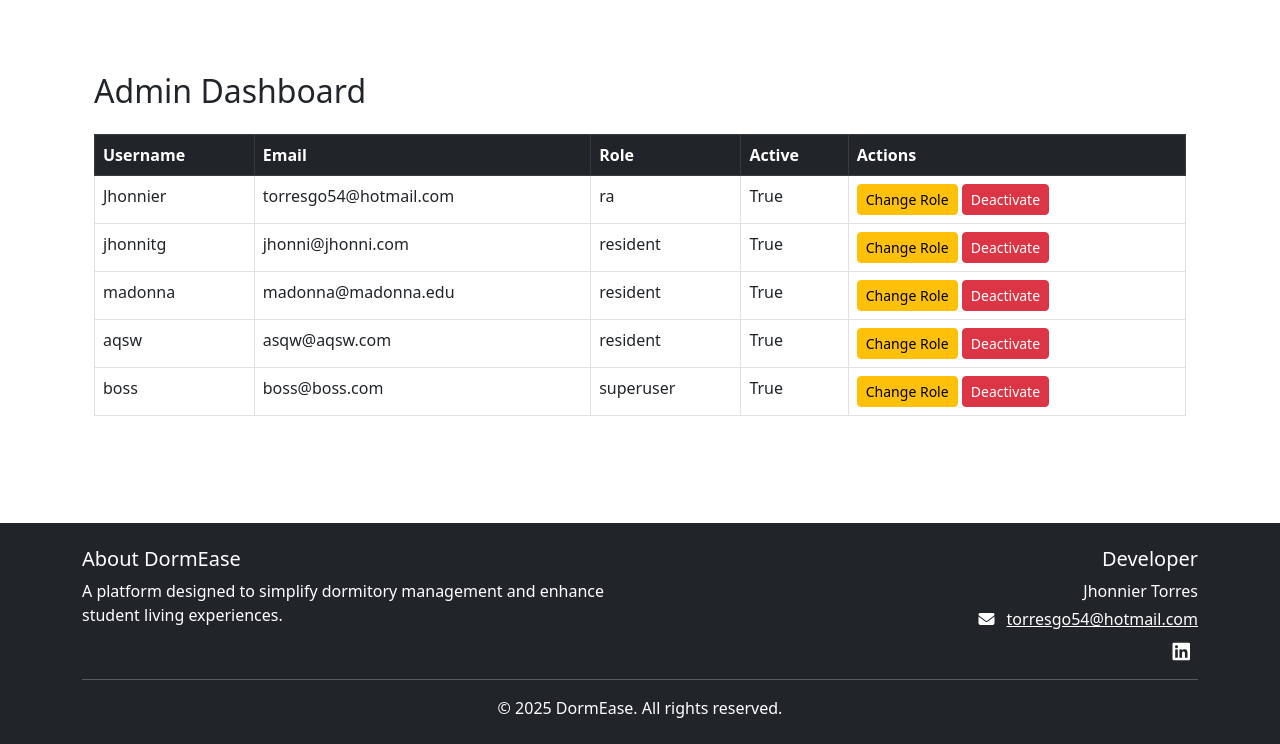
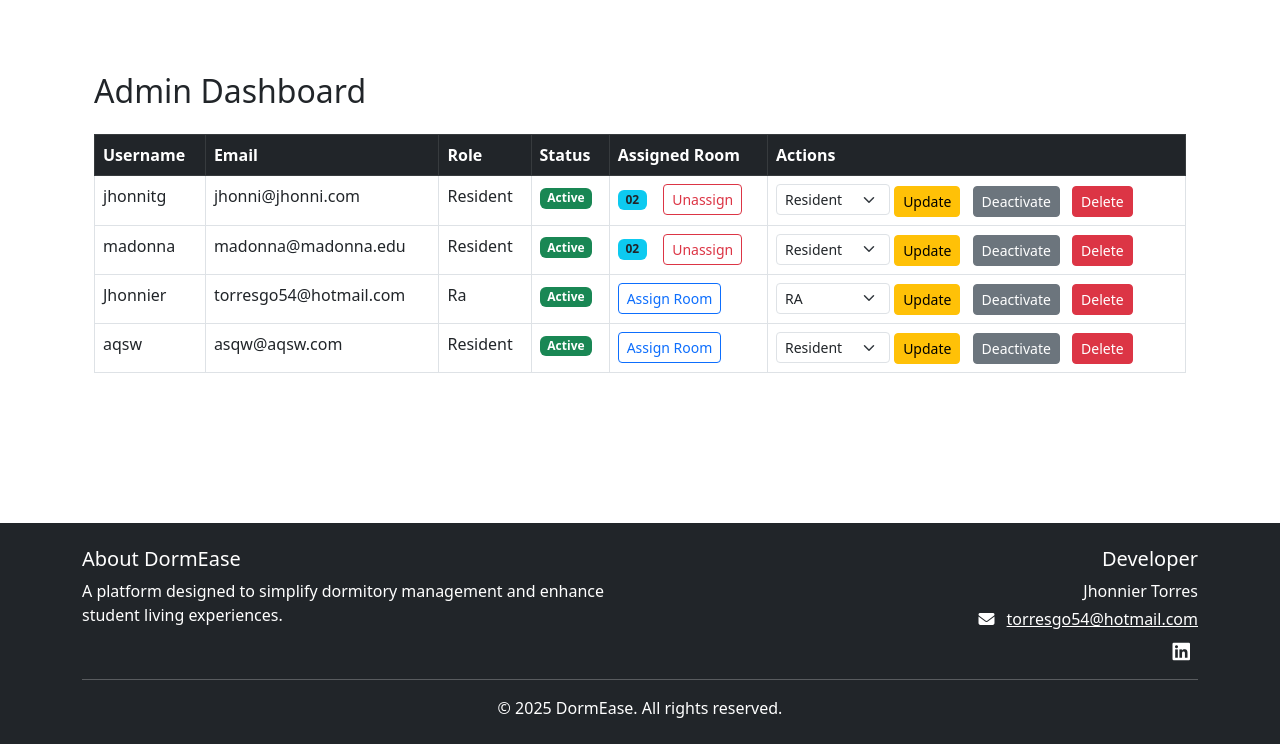
Before and after one commit to JhonnierTorres/DormEase, a Django app: page /admin-dashboard/ in a window 1280 px wide. Shown: the part 56-800 px from the top of the page. Run offline with Django 5.2, Linux system fonts and the light colour scheme; a user stored in the database is signed in; data comes from the database, SQL or seed files in the repository; both versions use the stored data as it was after the commit.

Commit message:
updated room managment, user role controls for superusers, and room assignment workflows

```diff
--- a/DormEase/users/templates/base.html
+++ b/DormEase/users/templates/base.html
@@ -10,7 +10,6 @@
     <!-- Font Awesome for icons -->
     <link rel="stylesheet" href="https://cdnjs.cloudflare.com/ajax/libs/font-awesome/6.4.0/css/all.min.css">
     <!-- Custom CSS -->
-    <link rel="stylesheet" href="{% static 'users/css/styles.css' %}">
 </head>
 <body class="d-flex flex-column min-vh-100">
     <nav class="navbar navbar-expand-lg navbar-dark bg-dark mb-4">
@@ -125,6 +124,5 @@
     <!-- Bootstrap JS CDN -->
     <script src="https://cdn.jsdelivr.net/npm/bootstrap@5.3.0/dist/js/bootstrap.bundle.min.js"></script>
     <!-- Custom JS -->
-    <script src="{% static 'users/js/scripts.js' %}"></script>
 </body>
 </html>
--- a/DormEase/users/templates/users/admin_dashboard.html
+++ b/DormEase/users/templates/users/admin_dashboard.html
@@ -1,14 +1,16 @@
 {% extends 'base.html' %}
 {% block content %}
 <div class="container mt-5">
-    <h2 class="mb-4">Admin Dashboard</h2>
-    <table class="table table-bordered table-hover">
+    <h2>Admin Dashboard</h2>
+
+    <table class="table table-bordered table-hover mt-4">
         <thead class="table-dark">
             <tr>
                 <th>Username</th>
                 <th>Email</th>
                 <th>Role</th>
-                <th>Active</th>
+                <th>Status</th>
+                <th>Assigned Room</th>
                 <th>Actions</th>
             </tr>
         </thead>
@@ -17,11 +19,57 @@
             <tr>
                 <td>{{ user.username }}</td>
                 <td>{{ user.email }}</td>
-                <td>{{ user.role }}</td>
-                <td>{{ user.is_active }}</td>
+                <td>{{ user.role|capfirst }}</td>
                 <td>
-                    <a href="#" class="btn btn-sm btn-warning">Change Role</a>
-                    <a href="#" class="btn btn-sm btn-danger">Deactivate</a>
+                    {% if user.is_active %}
+                        <span class="badge bg-success">Active</span>
+                    {% else %}
+                        <span class="badge bg-secondary">Inactive</span>
+                    {% endif %}
+                </td>
+                <td>
+                    {% if user.assigned_room.exists %}
+                        {% for room in user.assigned_room.all %}
+                            <span class="badge bg-info text-dark me-1">{{ room.room_number }}</span>
+                        {% endfor %}
+                        <form method="post" action="{% url 'unassign-resident' user.id %}" class="d-inline ms-2">
+                            {% csrf_token %}
+                            <button type="submit" class="btn btn-sm btn-outline-danger">Unassign</button>
+                        </form>
+                    {% else %}
+                        <a href="{% url 'assign-room' %}?resident={{ user.id }}" class="btn btn-sm btn-outline-primary">Assign Room</a>
+                    {% endif %}
+                </td>
+                <td>
+                    <form method="post" class="d-inline">
+                        {% csrf_token %}
+                        <input type="hidden" name="user_id" value="{{ user.id }}">
+                        <input type="hidden" name="action" value="change_role">
+                        <select name="new_role" class="form-select form-select-sm d-inline w-auto">
+                            <option value="resident" {% if user.role == 'resident' %}selected{% endif %}>Resident</option>
+                            <option value="ra" {% if user.role == 'ra' %}selected{% endif %}>RA</option>
+                            <option value="superuser" {% if user.role == 'superuser' %}selected{% endif %}>Superuser</option>
+                        </select>
+                        <button type="submit" class="btn btn-sm btn-warning">Update</button>
+                    </form>
+
+                    <form method="post" class="d-inline ms-2">
+                        {% csrf_token %}
+                        <input type="hidden" name="user_id" value="{{ user.id }}">
+                        <input type="hidden" name="action" value="deactivate">
+                        {% if user.is_active %}
+                            <button type="submit" class="btn btn-sm btn-secondary">Deactivate</button>
+                        {% else %}
+                            <button type="submit" class="btn btn-sm btn-secondary">Activate</button>
+                        {% endif %}
+                    </form>
+
+                    <form method="post" class="d-inline ms-2">
+                        {% csrf_token %}
+                        <input type="hidden" name="user_id" value="{{ user.id }}">
+                        <input type="hidden" name="action" value="delete">
+                        <button type="submit" class="btn btn-sm btn-danger">Delete</button>
+                    </form>
                 </td>
             </tr>
             {% endfor %}
--- a/DormEase/users/urls.py
+++ b/DormEase/users/urls.py
@@ -9,6 +9,7 @@ urlpatterns = [
     path('admin-dashboard/', views.AdminDashboardView.as_view(), name='admin-dashboard'),
     path('resident-dashboard/', views.ResidentDashboardView.as_view(), name='resident-dashboard'),
     path('assign-room/', views.RoomAssignmentView.as_view(), name='assign-room'),
+    path('unassign-resident/<int:resident_id>/', views.UnassignResidentView.as_view(), name='unassign-resident'),
     path('add-room/', views.RoomCreateView.as_view(), name='add-room'),
     path('room-list/', views.RoomListView.as_view(), name='room-list'),
     path('rooms/<int:pk>/edit/', views.RoomEditView.as_view(), name='edit-room'),
--- a/DormEase/users/views.py
+++ b/DormEase/users/views.py
@@ -17,10 +17,41 @@ User = get_user_model()
 class AdminDashboardView(LoginRequiredMixin, View):
     def get(self, request):
         if request.user.role != 'superuser':
-            return redirect('home')  # restrict access
+            return redirect('home')
+        all_users = models.CustomUser.objects.exclude(id=request.user.id)
+        def room_sort_key(user):
+            if user.assigned_room.exists():
+                # Get the first room's number if they have one or more
+                return (0, user.assigned_room.first().room_number.lower())
+            return (1, '')  # Users without a room come later
+        users = sorted(all_users, key=room_sort_key)
+        return render(request, 'users/admin_dashboard.html', {'users': users})
 
-        users = models.CustomUser.objects.all()
-        return render(request, 'users/admin_dashboard.html', {'users': users})
+    def post(self, request):
+        if request.user.role != 'superuser':
+            return redirect('home')
+
+        user_id = request.POST.get('user_id')
+        action = request.POST.get('action')
+        role = request.POST.get('new_role')
+
+        try:
+            user = models.CustomUser.objects.get(id=user_id)
+
+            if action == 'change_role' and role in ['resident', 'ra', 'superuser']:
+                user.role = role
+                user.save()
+            elif action == 'deactivate':
+                user.is_active = not user.is_active  # toggle activation
+                user.save()
+
+            elif action == 'delete':
+                user.delete()
+
+        except models.CustomUser.DoesNotExist:
+            pass
+
+        return redirect('admin-dashboard')
 
 # RA Dashboard View with check-in functionality
 class RADashboardView(LoginRequiredMixin, View):
@@ -74,20 +105,66 @@ class ResidentRegistrationView(View):
 # Room Assignment View
 class RoomAssignmentView(View):
     def get(self, request):
+        resident_id = request.GET.get('resident')
+        selected_resident = None
+
+        if resident_id:
+            try:
+                selected_resident = models.CustomUser.objects.get(id=resident_id, role='resident')
+            except models.CustomUser.DoesNotExist:
+                selected_resident = None
+
         residents = models.CustomUser.objects.filter(role='resident', assigned_room=None)
         rooms = models.Room.objects.all()
-        return render(request, 'users/assign_room.html', {'residents': residents, 'rooms': rooms})
+
+        return render(request, 'users/assign_room.html', {
+            'residents': residents,
+            'rooms': rooms,
+            'selected_resident': selected_resident
+        })
 
     def post(self, request):
         resident_id = request.POST.get('resident_id')
         room_id = request.POST.get('room_id')
-        resident = models.CustomUser.objects.get(id=resident_id)
-        room = models.Room.objects.get(id=room_id)
 
-        if not room.is_full():
-            room.occupants.add(resident)
-            return redirect('ra-dashboard')
-        return render(request, 'users/assign_room.html', {'error': 'Room is full'})
+        try:
+            resident = models.CustomUser.objects.get(id=resident_id, role='resident')
+            room = models.Room.objects.get(id=room_id)
+
+            if not room.is_full():
+                room.occupants.add(resident)
+                return redirect('admin-dashboard')  # or 'ra-dashboard' depending on role
+
+            # Room is full
+            error = 'Room is full'
+        except models.CustomUser.DoesNotExist:
+            error = 'Resident not found'
+        except models.Room.DoesNotExist:
+            error = 'Room not found'
+
+        # Re-render form with error
+        residents = models.CustomUser.objects.filter(role='resident', assigned_room=None)
+        rooms = models.Room.objects.all()
+        return render(request, 'users/assign_room.html', {
+            'residents': residents,
+            'rooms': rooms,
+            'error': error
+        })
+
+# Unassign Resident View in the admin dashboard
+class UnassignResidentView(LoginRequiredMixin, View):
+    def post(self, request, resident_id):
+        if request.user.role not in ['ra', 'superuser']:
+            return redirect('home')
+
+        try:
+            resident = models.CustomUser.objects.get(id=resident_id)
+            for room in resident.assigned_room.all():
+                room.occupants.remove(resident)
+        except models.CustomUser.DoesNotExist:
+            pass
+        return redirect('admin-dashboard')  # Or 'ra-dashboard' based on context
+
 
 # Login View
 class CustomLoginView(LoginView):
@@ -113,6 +190,7 @@ class HomeView(TemplateView):
 class PasswordResetView(TemplateView):
     template_name = 'users/password_reset.html'
 
+# Room Create View
 class RoomCreateView(LoginRequiredMixin, View):
     def get(self, request):
         if request.user.role != 'superuser':
@@ -134,7 +212,10 @@ class RoomListView(LoginRequiredMixin, View):
     def get(self, request):
         if request.user.role not in ['ra', 'superuser']:
             return redirect('home')
-        rooms = models.Room.objects.all().order_by('room_number')
+
+        all_rooms = models.Room.objects.all()
+        # Sort rooms by room_number alphabetically (supports alphanumeric values)
+        rooms = sorted(all_rooms, key=lambda room: room.room_number.lower())
         return render(request, 'users/room_list.html', {'rooms': rooms})
 
 # Room Edit View
```
Also changed, not shown: DormEase/users/templates/users/assign_room.html (+16 -6 lines), DormEase/users/templates/users/room_list.html (+9 -3 lines), DormEase/db.sqlite3, 1 other file.
